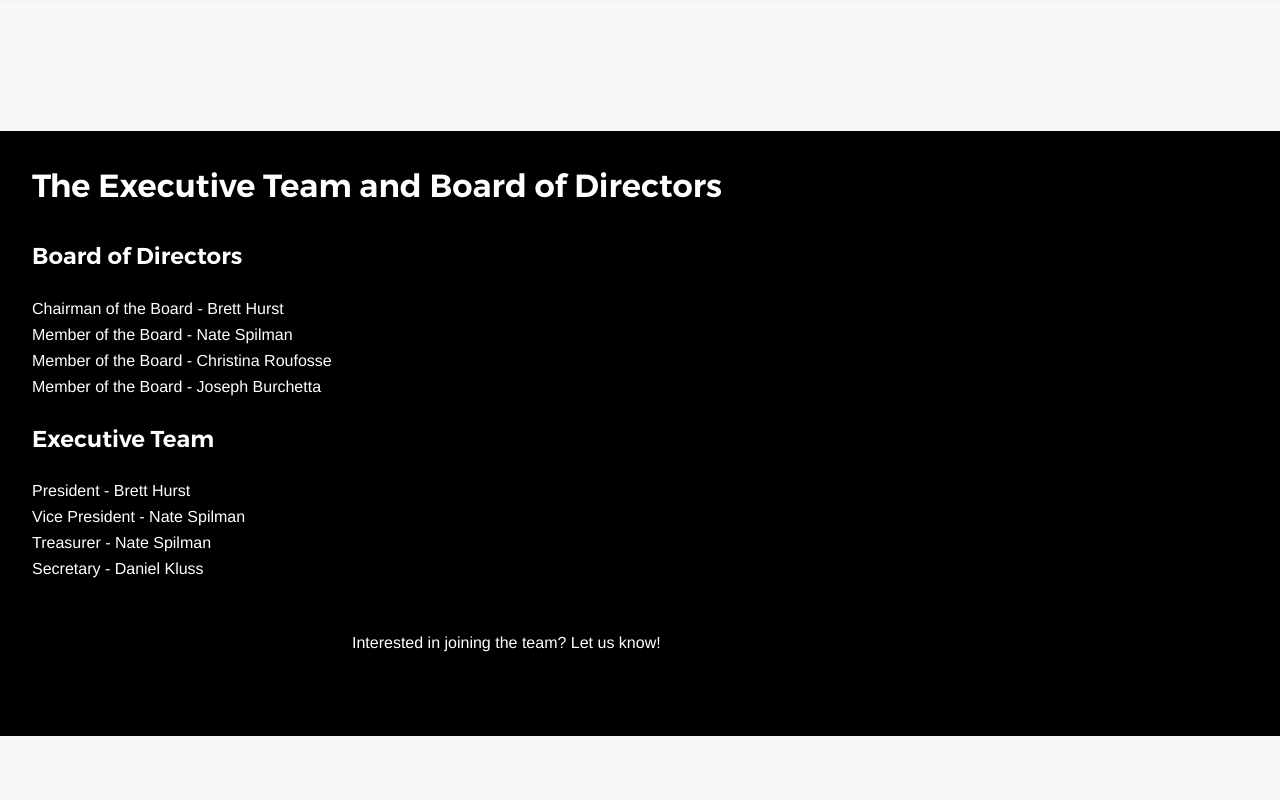
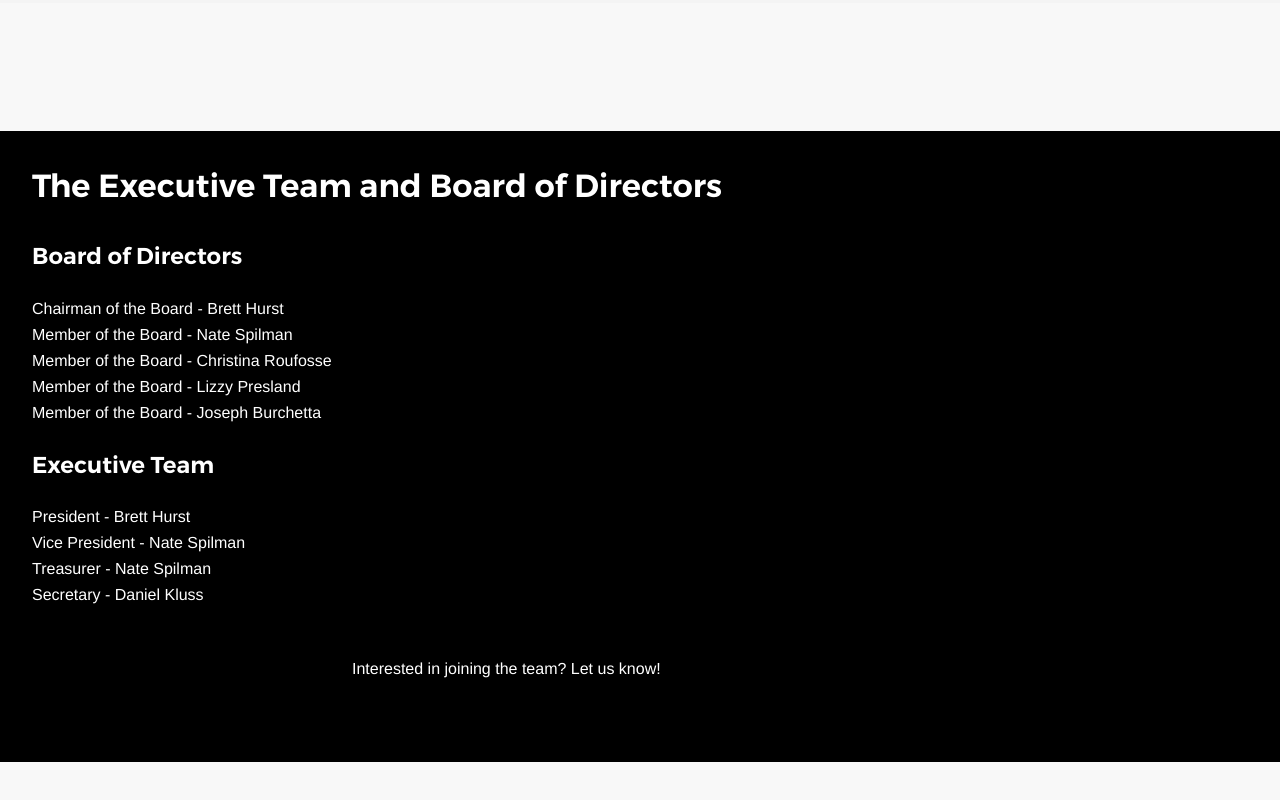
Before and after one commit to junior-dev-struggle-bus/juniordevstrugglebus, a React (Create React App) app: page /organization in a window 1280 px wide. Shown: the part 1264-2064 px from the top of the page. Built offline with nearby package versions, Linux system fonts and the light colour scheme.

Commit message:
adding Lizzy to the board list on the Org page

```diff
--- a/src/components/Organization/index.js
+++ b/src/components/Organization/index.js
@@ -25,7 +25,8 @@ const Organization = props => {
     { name: "Brett Hurst", title: "Chairman of the Board" },
     { name: "Nate Spilman", title: "Member of the Board" },
     { name: "Christina Roufosse", title: "Member of the Board" },
-    { name: "Joseph Burchetta", title: "Member of the Board" }
+    { name: "Lizzy Presland", title: "Member of the Board" },
+    { name: "Joseph Burchetta", title: "Member of the Board" },
   ];
   const execList = [
     { name: "Brett Hurst", title: "President" },
```
